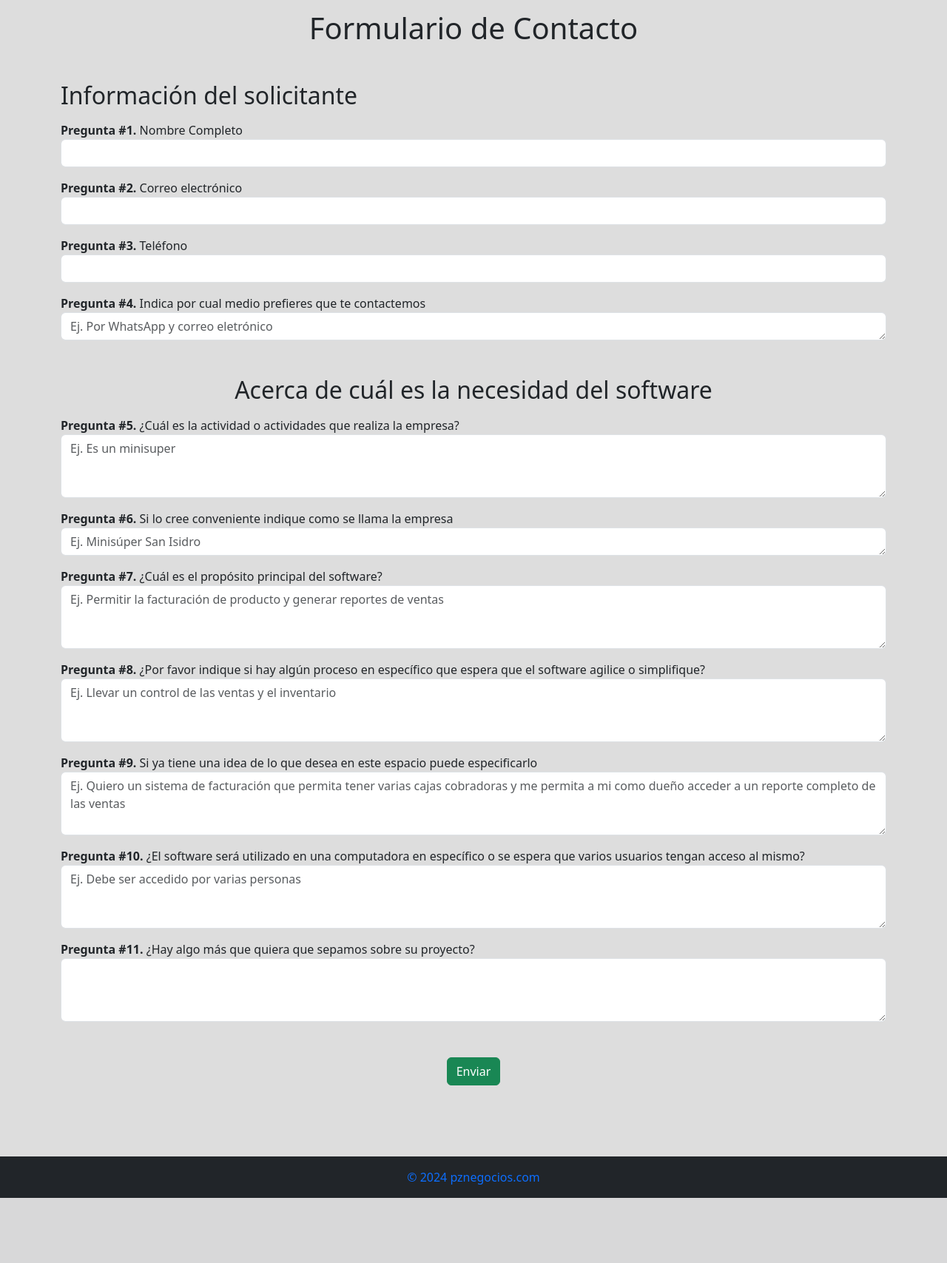
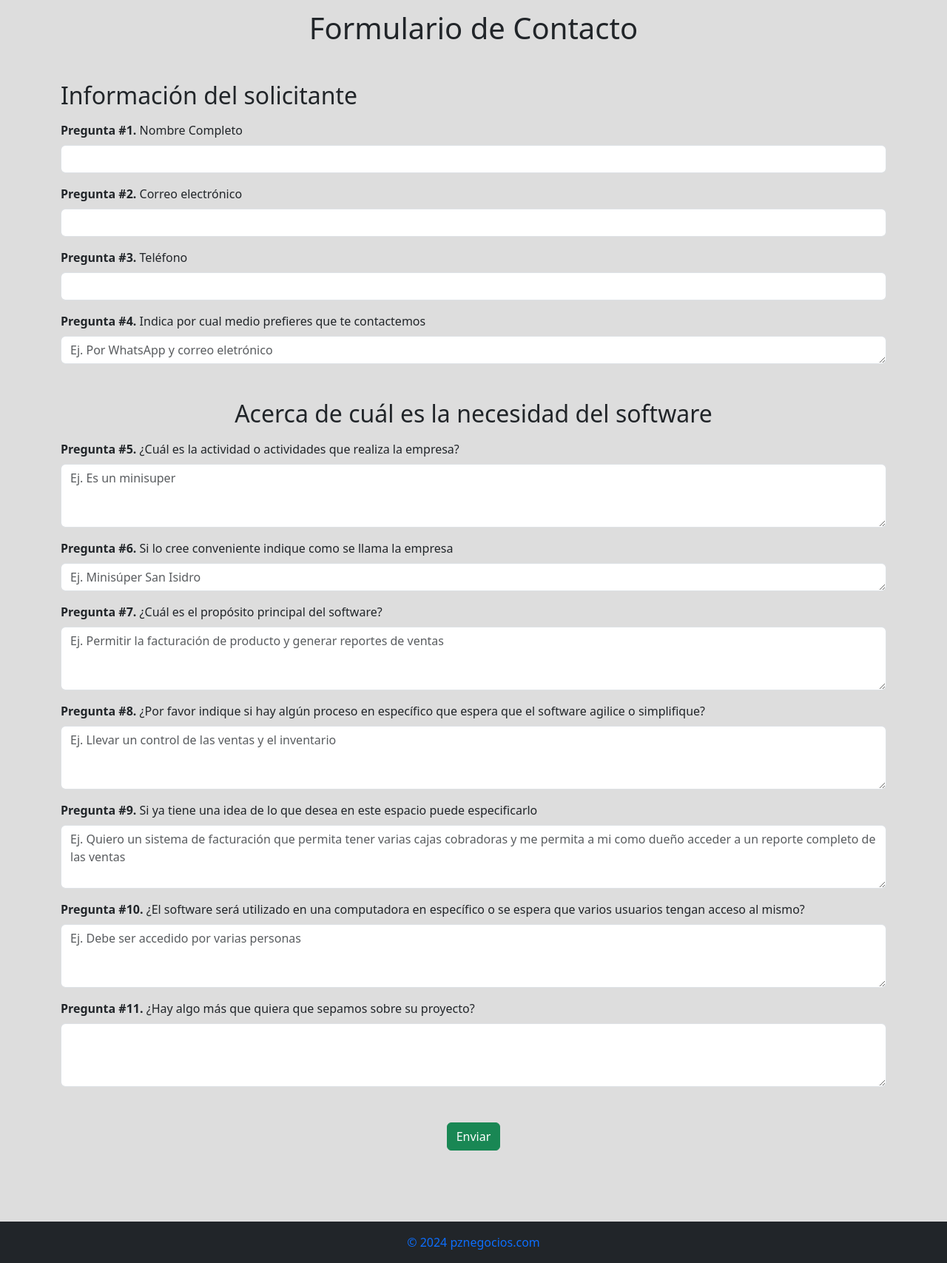
Before and after one commit to EllianCampos/pznegocios-landing-page, a PHP site: page /contacto.php in a window 1280 px wide. Shown: the part 56-1763 px from the top of the page at 74% size. Before the commit the page ends 1675 px from the top, so only its background shows below. Run offline with PHP 8.4, Linux system fonts and the light colour scheme.

Commit message:
Add smal margin above the inputs of the form

```diff
--- a/contacto.php
+++ b/contacto.php
@@ -84,50 +84,50 @@ if ($_SERVER["REQUEST_METHOD"] == "POST") {
     <h2>Información del solicitante</h2>
     <div class="mt-3">
       <label for="pregunta1"><span class="fw-bold">Pregunta #1. </span>Nombre Completo</label>
-      <input type="text" name="pregunta1" id="pregunta1" class="form-control" required>
+      <input type="text" name="pregunta1" id="pregunta1" class="form-control mt-2" required>
     </div>
     <div class="mt-3">
       <label for="pregunta2"><span class="fw-bold">Pregunta #2. </span>Correo electrónico</label>
-      <input type="text" name="pregunta2" id="pregunta2" class="form-control" required>
+      <input type="text" name="pregunta2" id="pregunta2" class="form-control mt-2" required>
     </div>
     <div class="mt-3">
       <label for="pregunta3"><span class="fw-bold">Pregunta #3. </span>Teléfono</label>
-      <input type="text" name="pregunta3" id="pregunta3" class="form-control" required>
+      <input type="text" name="pregunta3" id="pregunta3" class="form-control mt-2" required>
     </div>
     <div class="mt-3">
       <label for="pregunta4"><span class="fw-bold">Pregunta #4. </span>Indica por cual medio prefieres que te contactemos</label>
-      <textarea name="pregunta4" id="pregunta4" rows="1" class="form-control" placeholder="Ej. Por WhatsApp y correo eletrónico"></textarea>
+      <textarea name="pregunta4" id="pregunta4" rows="1" class="form-control mt-2" placeholder="Ej. Por WhatsApp y correo eletrónico"></textarea>
     </div>
 
     <!-- Seccion 2 -->
     <h2 class=" text-center mt-5">Acerca de cuál es la necesidad del software</h2>
     <div class="mt-3">
       <label for="pregunta5"><span class="fw-bold">Pregunta #5. </span>¿Cuál es la actividad o actividades que realiza la empresa?</label>
-      <textarea name="pregunta5" id="pregunta5" rows="3" class="form-control" placeholder="Ej. Es un minisuper"></textarea>
+      <textarea name="pregunta5" id="pregunta5" rows="3" class="form-control mt-2" placeholder="Ej. Es un minisuper"></textarea>
     </div>
     <div class="mt-3">
       <label for="pregunta6"><span class="fw-bold">Pregunta #6. </span>Si lo cree conveniente indique como se llama la empresa</label>
-      <textarea name="pregunta6" id="pregunta6" rows="1" class="form-control" placeholder="Ej. Minisúper San Isidro"></textarea>
+      <textarea name="pregunta6" id="pregunta6" rows="1" class="form-control mt-2" placeholder="Ej. Minisúper San Isidro"></textarea>
     </div>
     <div class="mt-3">
       <label for="pregunta7"><span class="fw-bold">Pregunta #7. </span>¿Cuál es el propósito principal del software? </label>
-      <textarea name="pregunta7" id="pregunta7" rows="3" class="form-control" placeholder="Ej. Permitir la facturación de producto y generar reportes de ventas"></textarea>
+      <textarea name="pregunta7" id="pregunta7" rows="3" class="form-control mt-2" placeholder="Ej. Permitir la facturación de producto y generar reportes de ventas"></textarea>
     </div>
     <div class="mt-3">
       <label for="pregunta8"><span class="fw-bold">Pregunta #8.</span> ¿Por favor indique si hay algún proceso en específico que espera que el software agilice o simplifique? </label>
-      <textarea name="pregunta8" id="pregunta8" rows="3" class="form-control" placeholder="Ej. Llevar un control de las ventas y el inventario"></textarea>
+      <textarea name="pregunta8" id="pregunta8" rows="3" class="form-control mt-2" placeholder="Ej. Llevar un control de las ventas y el inventario"></textarea>
     </div>
     <div class="mt-3">
       <label for="pregunta9"><span class="fw-bold">Pregunta #9. </span> Si ya tiene una idea de lo que desea en este espacio puede especificarlo</label>
-      <textarea name="pregunta9" id="pregunta9" rows="3" class="form-control" placeholder="Ej. Quiero un sistema de facturación que permita tener varias cajas cobradoras y me permita a mi como dueño acceder a un reporte completo de las ventas"></textarea>
+      <textarea name="pregunta9" id="pregunta9" rows="3" class="form-control mt-2" placeholder="Ej. Quiero un sistema de facturación que permita tener varias cajas cobradoras y me permita a mi como dueño acceder a un reporte completo de las ventas"></textarea>
     </div>
     <div class="mt-3">
       <label for="pregunta10"><span class="fw-bold">Pregunta #10. </span>¿El software será utilizado en una computadora en específico o se espera que varios usuarios tengan acceso al mismo?</label>
-      <textarea name="pregunta10" id="pregunta10" rows="3" class="form-control" placeholder="Ej. Debe ser accedido por varias personas"></textarea>
+      <textarea name="pregunta10" id="pregunta10" rows="3" class="form-control mt-2" placeholder="Ej. Debe ser accedido por varias personas"></textarea>
     </div>
     <div class="mt-3">
       <label for="pregunta11"><span class="fw-bold">Pregunta #11. </span>¿Hay algo más que quiera que sepamos sobre su proyecto?</label>
-      <textarea name="pregunta11" id="pregunta11" rows="3" class="form-control"></textarea>
+      <textarea name="pregunta11" id="pregunta11" rows="3" class="form-control mt-2"></textarea>
     </div>
 
     <!-- Btn Enviar -->
```
